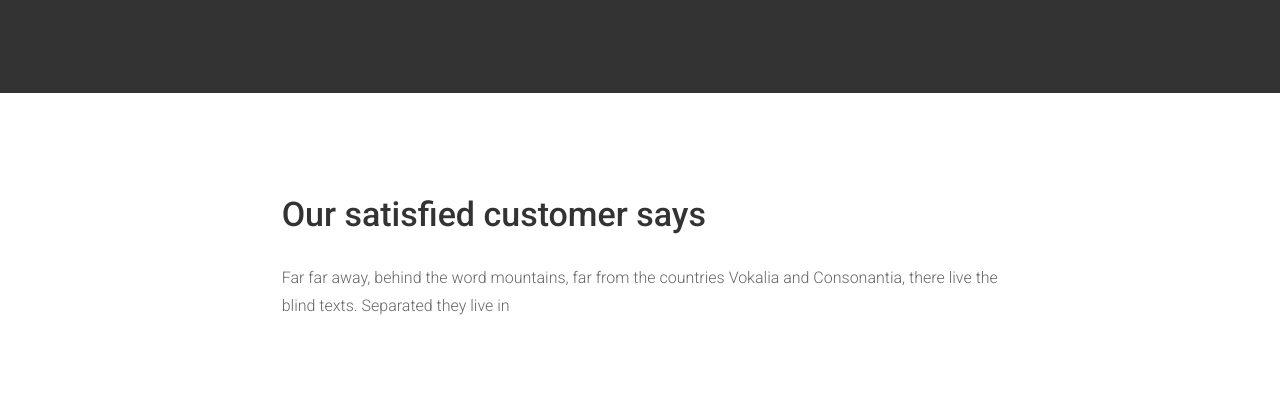
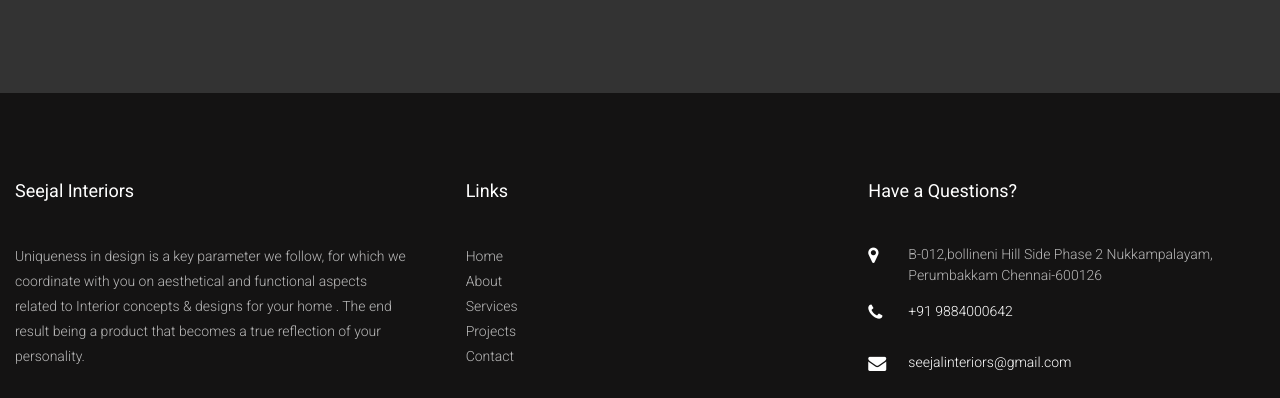
Before and after one commit to madhu1803/seejal, a plain HTML site: page about.html in a window 1280 px wide. Shown: the part 2004-2402 px from the top of the page. Drawn offline with Linux system fonts and the light colour scheme; some packages are replaced by stand-ins of ours; no server answers; files whose address does not match are found by name.

Commit message:
changes done

```diff
--- a/about.html
+++ b/about.html
@@ -166,7 +166,7 @@
     </div>
   </section>
 
-  <section class="ftco-section testimony-section">
+  <!-- <section class="ftco-section testimony-section">
     <div class="container">
       <div class="row justify-content-center mb-5 pb-3">
         <div class="col-md-7 heading-section ftco-animate">
@@ -257,7 +257,7 @@
         </div>
       </div>
     </div>
-  </section>
+  </section> -->
 
   <!-- <section class="ftco-section">
     <div class="container">
```
